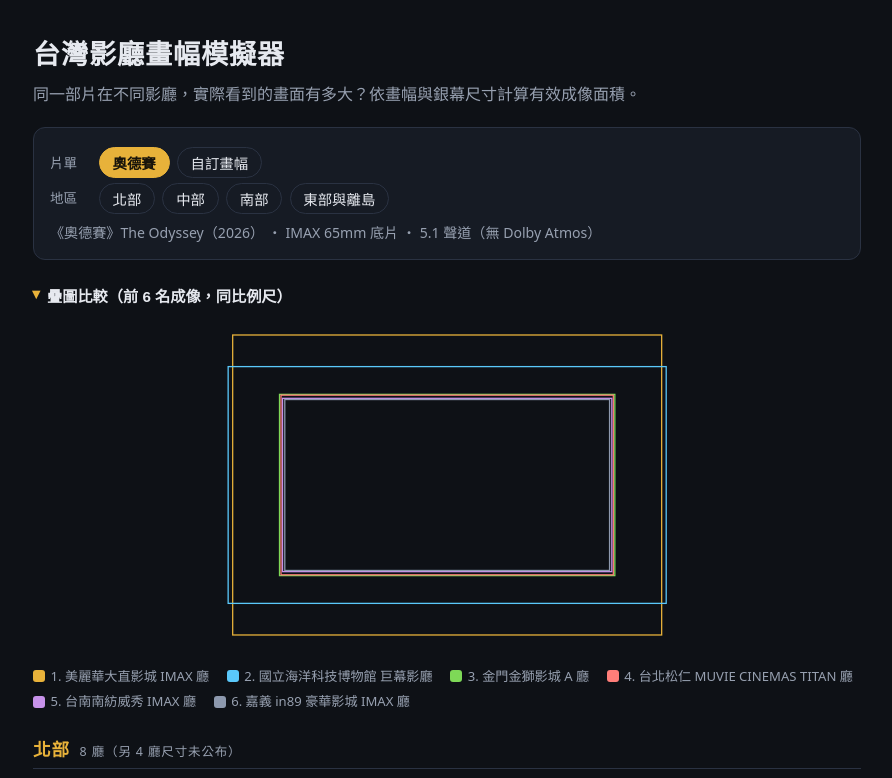
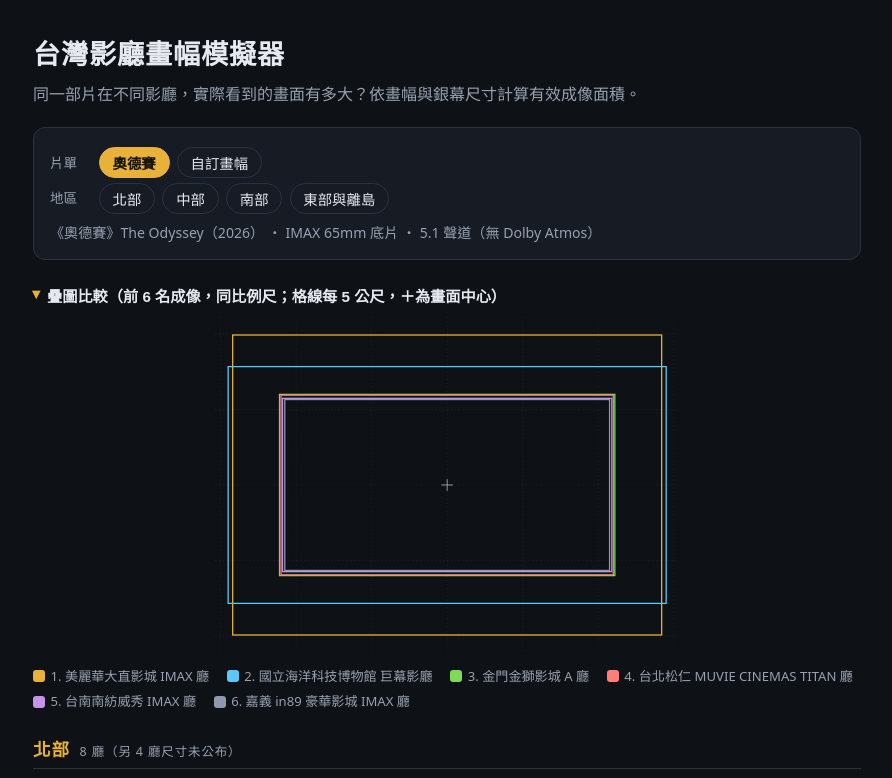
Before and after one commit to cowton0627/taiwan-theater, a React (Vite) app: page / in a window 1280 px wide. Shown: the top 778 px of the page, without its empty margins (193-1085 px from the left). Built offline with nearby package versions, Linux system fonts and the light colour scheme.

Commit message:
疊圖加中心十字與 5 公尺格線（以畫面中心為原點對稱展開）

```diff
--- a/src/App.tsx
+++ b/src/App.tsx
@@ -39,6 +39,21 @@ function OverlayCompare({ fits }: { fits: FitResult[] }) {
   const width = 720;
   const scale = width / (maxWm * 1.06);
   const height = maxHm * scale * 1.12;
+  const cx = width / 2;
+  const cy = height / 2;
+
+  // 以畫面中心為原點、每 5 公尺一條的對稱格線
+  const gridStep = 5 * scale;
+  const gridXs: number[] = [];
+  for (let d = 0; cx + d <= width; d += gridStep) {
+    gridXs.push(cx + d);
+    if (d > 0) gridXs.push(cx - d);
+  }
+  const gridYs: number[] = [];
+  for (let d = 0; cy + d <= height; d += gridStep) {
+    gridYs.push(cy + d);
+    if (d > 0) gridYs.push(cy - d);
+  }
   return (
     <section className="overlay-section">
       <button
@@ -47,7 +62,7 @@ function OverlayCompare({ fits }: { fits: FitResult[] }) {
         aria-expanded={open}
       >
         <span className={open ? 'caret open' : 'caret'}>▸</span>
-        疊圖比較（前 {top.length} 名成像，同比例尺）
+        疊圖比較（前 {top.length} 名成像，同比例尺；格線每 5 公尺，＋為畫面中心）
       </button>
       {open && (
         <>
@@ -57,6 +72,14 @@ function OverlayCompare({ fits }: { fits: FitResult[] }) {
             role="img"
             aria-label="影廳成像大小疊圖比較"
           >
+            {gridXs.map((x) => (
+              <line key={`gx${x}`} x1={x} y1={0} x2={x} y2={height} className="grid-line" />
+            ))}
+            {gridYs.map((y) => (
+              <line key={`gy${y}`} x1={0} y1={y} x2={width} y2={y} className="grid-line" />
+            ))}
+            <line x1={cx - 9} y1={cy} x2={cx + 9} y2={cy} className="center-mark" />
+            <line x1={cx} y1={cy - 9} x2={cx} y2={cy + 9} className="center-mark" />
             {top.map((f, i) => {
               const w = f.imageWidthM * scale;
               const h = f.imageHeightM * scale;
--- a/src/index.css
+++ b/src/index.css
@@ -121,6 +121,18 @@ header h1 {
   /* 高畫幅（如 1.43:1）時以高度上限縮放，避免疊圖佔滿整頁 */
   max-height: 42vh;
   margin: 0.4rem auto 0.8rem;
+}
+
+.grid-line {
+  stroke: #2a3242;
+  stroke-width: 1;
+  stroke-dasharray: 2 4;
+  opacity: 0.6;
+}
+
+.center-mark {
+  stroke: var(--muted);
+  stroke-width: 1.5;
 }
 
 .overlay-rect {
```
